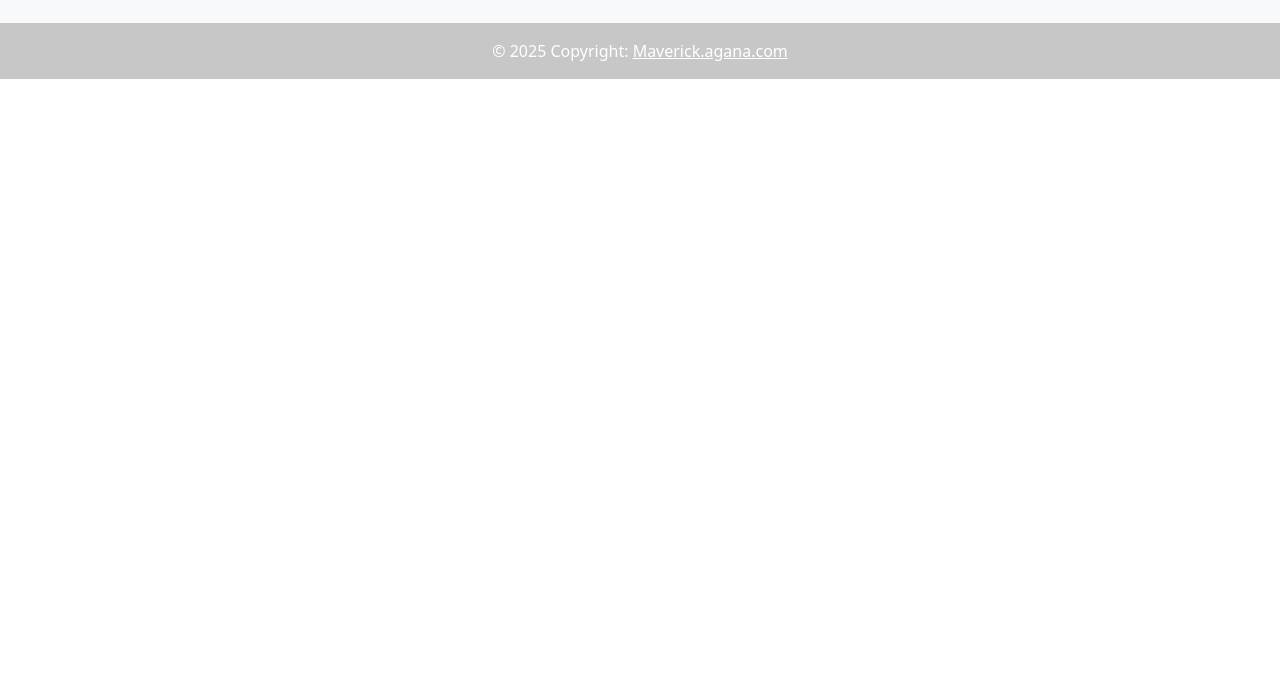
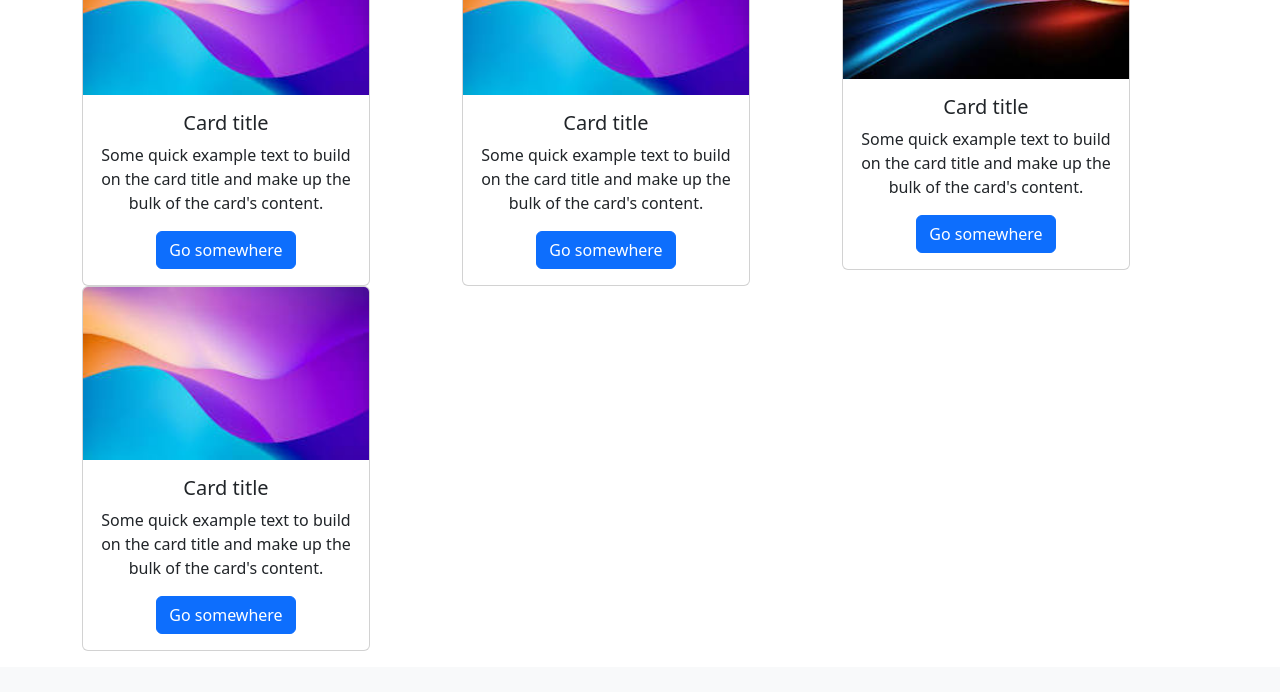
Before and after one commit to Mavrucukack/Prelim-Agana, a plain HTML site: page index.html in a window 1280 px wide. Shown: the part 3652-4344 px from the top of the page. Before the commit the page ends 3731 px from the top, so only its background shows below. Drawn offline with nearby package versions, Linux system fonts and the light colour scheme.

Commit message:
Add files via upload

```diff
--- a/index.html
+++ b/index.html
@@ -245,21 +245,50 @@
 <!-- My team 4 columns and cards -->
 <h2 id="Contact" class="text-center">My Team</h2>
 <div class="container text-center">
-  <div class="row">
+  <div class="row py-3">
     <div class="col">
-      Home
+      <div class="card" style="width: 18rem;">
+          <img src="images/4.jfif" class="card-img-top" alt="...">
+          <div class="card-body">
+            <h5 class="card-title">Card title</h5>
+            <p class="card-text">Some quick example text to build on the card title and make up the bulk of the card's content.</p>
+            <a href="#" class="btn btn-primary">Go somewhere</a>
+          </div>
+        </div>
     </div>
     <div class="col">
-      Gallery
+      <div class="card" style="width: 18rem;">
+          <img src="images/4.jfif" class="card-img-top" alt="...">
+          <div class="card-body">
+            <h5 class="card-title">Card title</h5>
+            <p class="card-text">Some quick example text to build on the card title and make up the bulk of the card's content.</p>
+            <a href="#" class="btn btn-primary">Go somewhere</a>
+          </div>
+        </div>
     </div>
     <div class="col">
-      Myteam
+      <div class="card" style="width: 18rem;">
+          <img src="images/3.jfif" class="card-img-top" alt="...">
+          <div class="card-body">
+            <h5 class="card-title">Card title</h5>
+            <p class="card-text">Some quick example text to build on the card title and make up the bulk of the card's content.</p>
+            <a href="#" class="btn btn-primary">Go somewhere</a>
+          </div>
+        </div>
     </div>
     <div class="col">
-      Contact
+      <div class="card" style="width: 18rem;">
+          <img src="images/4.jfif" class="card-img-top" alt="...">
+          <div class="card-body">
+            <h5 class="card-title">Card title</h5>
+            <p class="card-text">Some quick example text to build on the card title and make up the bulk of the card's content.</p>
+            <a href="#" class="btn btn-primary">Go somewhere</a>
+          </div>
+        </div>
     </div>
   </div>
-</div>
+       </div>
+   </div>
 
   <!-- footer -->
 
```
